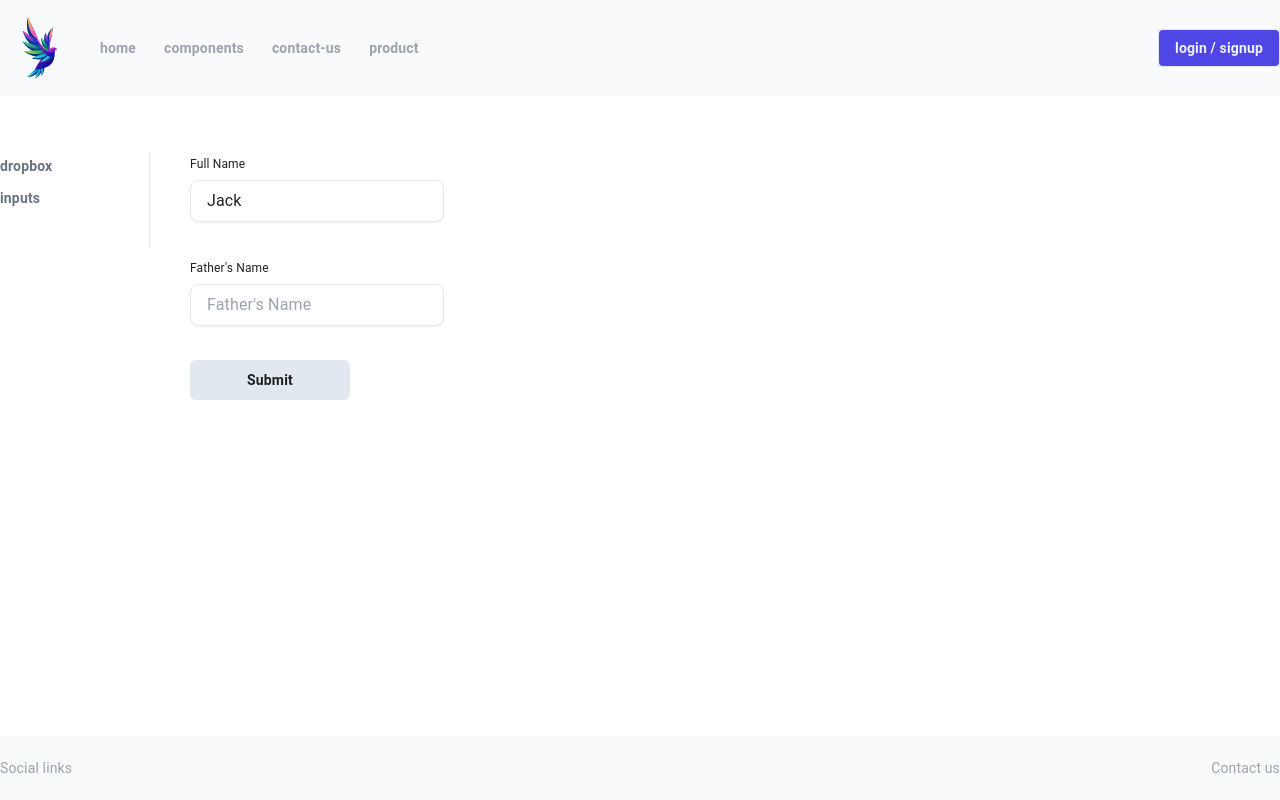
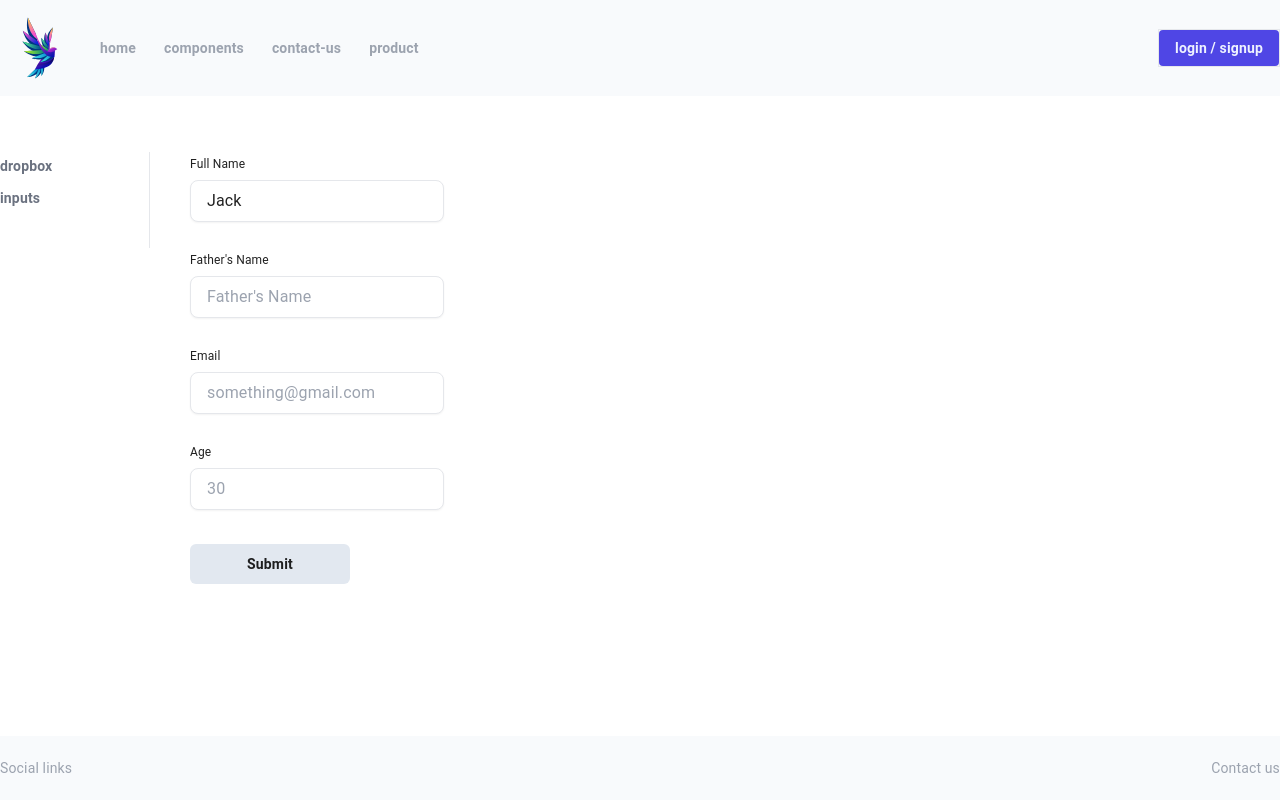
Before and after one commit to mohammadbrzbrz72/nextjs-components-modules-tools, a Next.js app: page /components/personal/inputs in a window 1280 px wide. Built offline with nearby package versions, Linux system fonts and the light colour scheme.

Commit message:
add number inputs

```diff
--- a/app/components/personal/inputs/page.tsx
+++ b/app/components/personal/inputs/page.tsx
@@ -46,12 +46,12 @@ function Inputs() {
   const methods = useFormContext();
 
   return (
-    <div className="flex flex-col gap-5">
+    <div className="flex flex-col gap-3">
       <Input
         label="Full Name"
+        name="full_name"
         methods={methods}
         placeholder="Jack Martin"
-        name="full_name"
         validation={{
           minLength: {
             value: 6,
@@ -61,9 +61,9 @@ function Inputs() {
       />
       <Input
         label="Father's Name"
+        name="fathers_name"
         methods={methods}
         placeholder="Father's Name"
-        name="fathers_name"
         validation={{
           required: {
             value: true,
@@ -71,6 +71,36 @@ function Inputs() {
           },
         }}
       />
+      <Input
+        type="email"
+        label="Email"
+        name="email"
+        methods={methods}
+        placeholder="something@gmail.com"
+        validation={{
+          required: {
+            value: true,
+            message: "Please fill the email",
+          },
+        }}
+      />
+      <Input
+        type="number"
+        label="Age"
+        name="age"
+        methods={methods}
+        placeholder="30"
+        validation={{
+          required: {
+            value: true,
+            message: "Please fill the age input",
+          },
+          min: {
+            value: 16,
+            message: "At least 16 years old",
+          },
+        }}
+      />
     </div>
   );
 }
```
